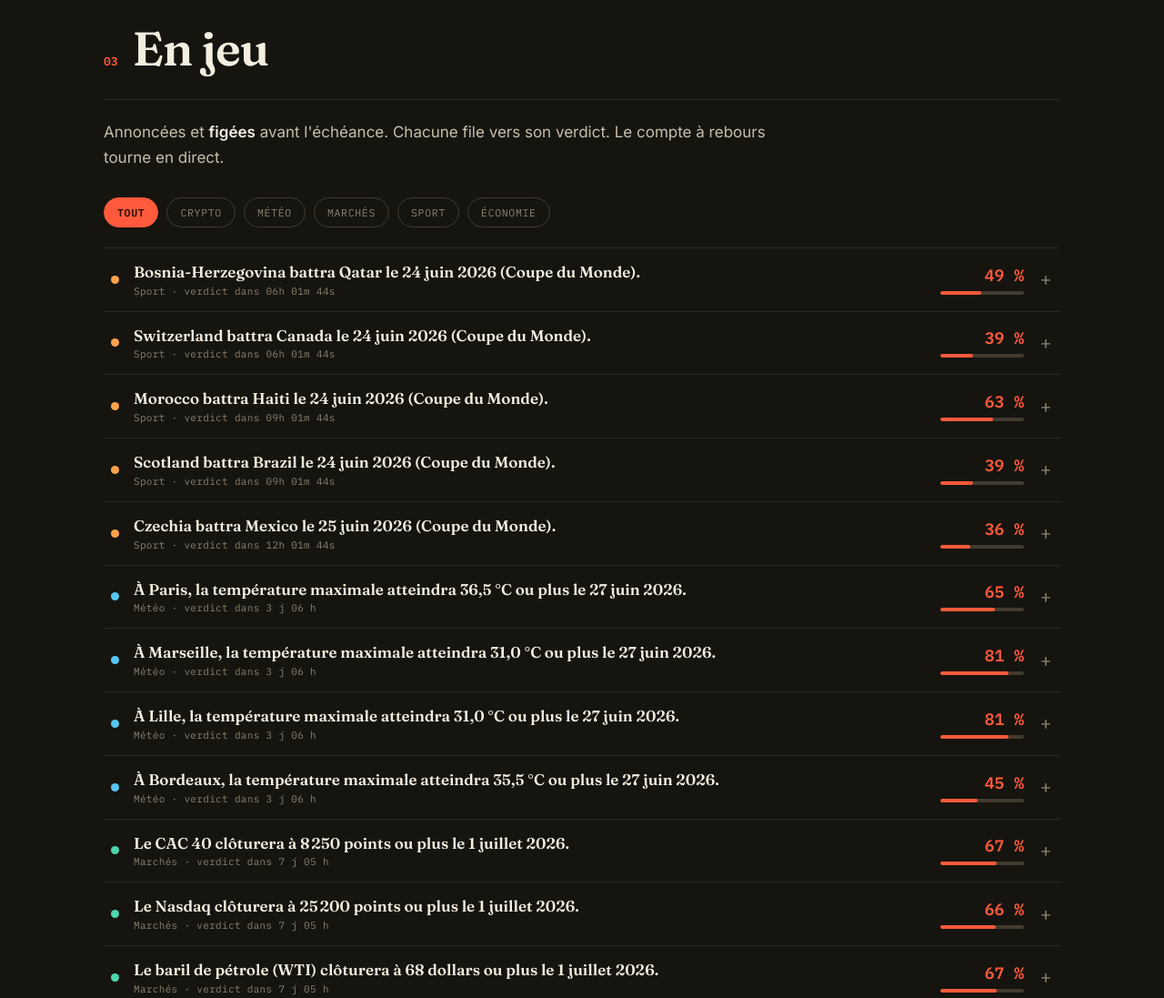
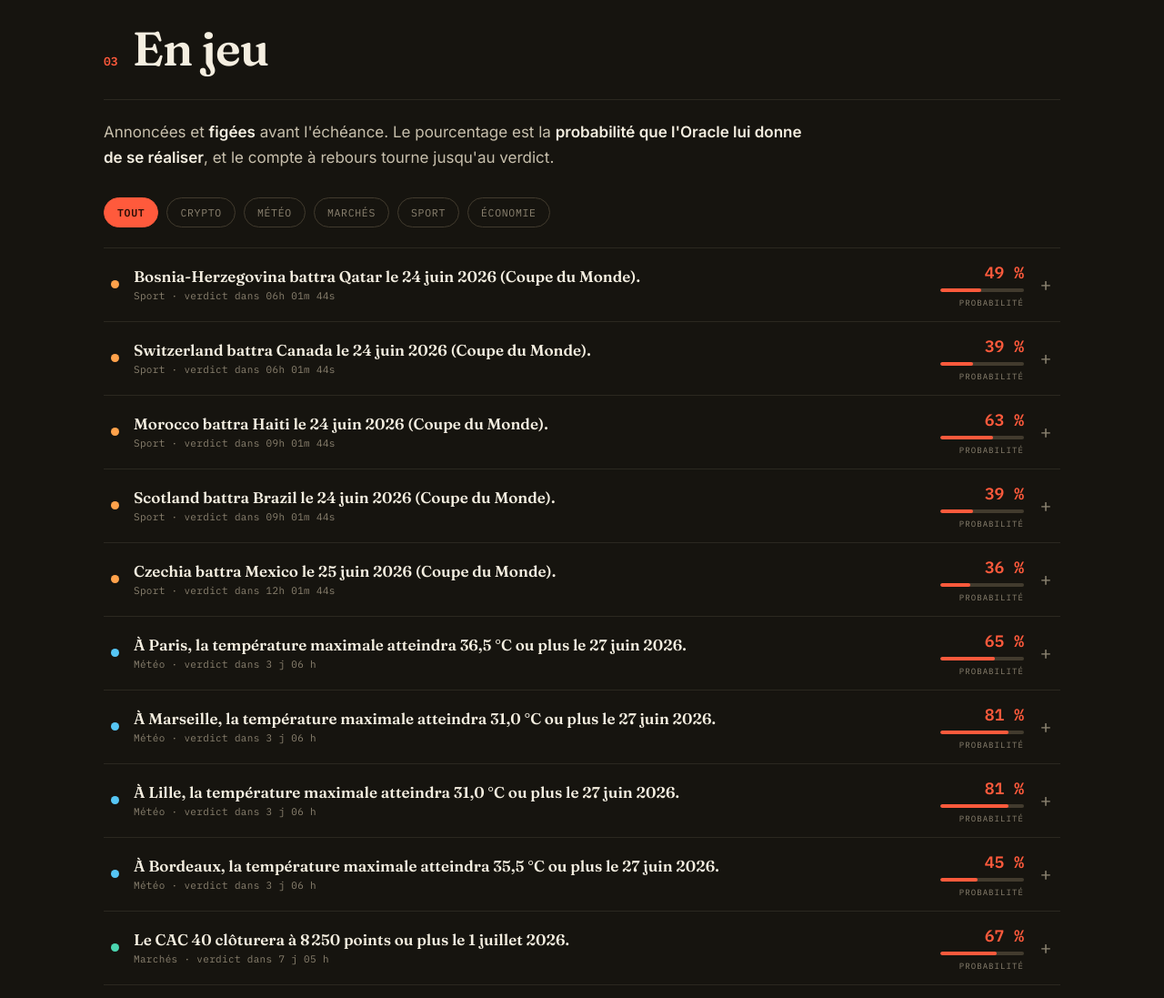
Before and after one commit to Jordan-Bourillot/oracle-triskell, a website: page public/index.html in a window 1280 px wide. Shown: the part 2880-3977 px from the top of the page at 91% size. Drawn offline with Linux system fonts and the light colour scheme.

Commit message:
Clarte : etiqueter le pourcentage comme 'probabilite' (label par ligne + intro)

```diff
--- a/public/index.html
+++ b/public/index.html
@@ -96,8 +96,9 @@
       <section class="section reveal" id="encours">
         <div class="section-head"><span class="section-no">03</span><h2>En jeu</h2></div>
         <p class="section-intro">
-          Annoncées et <strong>figées</strong> avant l'échéance. Chacune file vers son
-          verdict. Le compte à rebours tourne en direct.
+          Annoncées et <strong>figées</strong> avant l'échéance. Le pourcentage est la
+          <strong>probabilité que l'Oracle lui donne de se réaliser</strong>, et le compte
+          à rebours tourne jusqu'au verdict.
         </p>
         <div class="filters" id="filters"></div>
         <div class="pred-list" id="pending-list"></div>
@@ -156,6 +157,7 @@
           <span class="prow-prob">
             <span class="prow-pct"></span>
             <span class="prow-bar"><span class="prow-fill"></span></span>
+            <span class="prow-lbl">probabilité</span>
           </span>
           <span class="prow-chev" aria-hidden="true"></span>
         </button>
--- a/public/styles.css
+++ b/public/styles.css
@@ -104,6 +104,7 @@ a { color: var(--accent); text-underline-offset: 2px; }
 .prow-prob { display: flex; flex-direction: column; align-items: flex-end; gap: 6px; }
 .prow-pct { font-family: var(--mono); font-weight: 600; font-size: 18px; color: var(--accent); font-variant-numeric: tabular-nums; }
 .prow-bar { width: 92px; height: 4px; background: var(--line-2); border-radius: 2px; overflow: hidden; }
+.prow-lbl { font-family: var(--mono); font-size: 9px; letter-spacing: 0.12em; text-transform: uppercase; color: var(--muted); }
 .prow-fill { display: block; height: 100%; width: 0; background: var(--accent); border-radius: 2px; transition: width 1s cubic-bezier(0.22, 1, 0.36, 1); }
 .prow-chev { font-family: var(--mono); color: var(--muted); font-size: 20px; line-height: 1; width: 16px; text-align: center; transition: transform 0.2s ease; }
 .prow-chev::before { content: "+"; }
```
